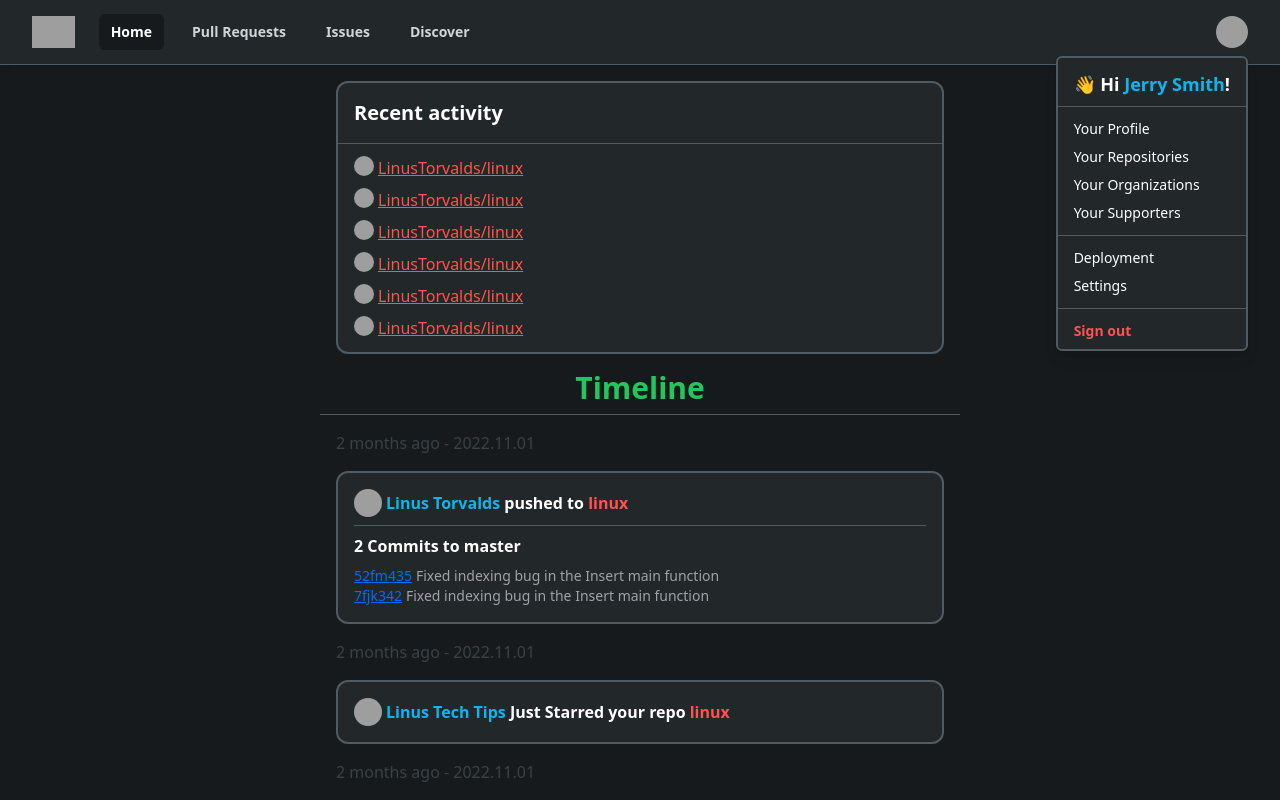
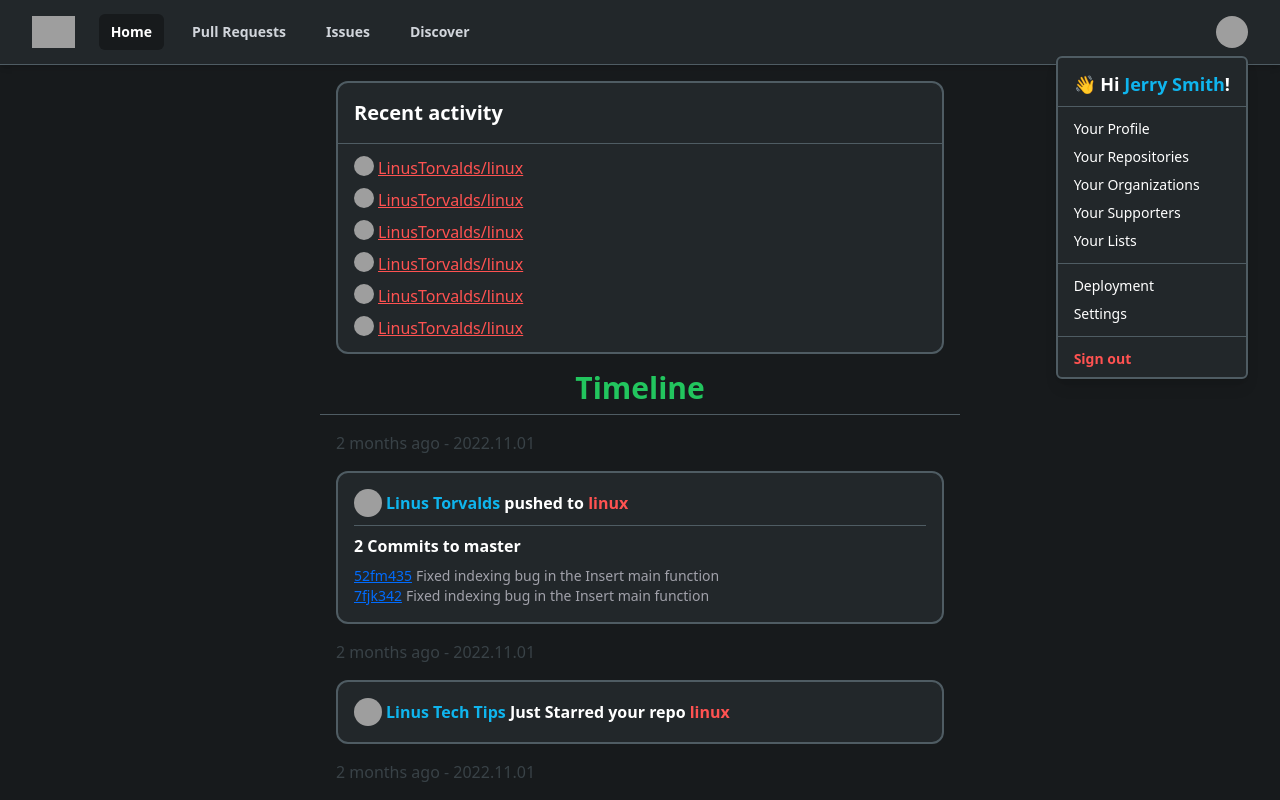
Before and after one commit to SnekAtMiskolc/Magitian, a SvelteKit app: page / in a window 1280 px wide. Both pictures are taken after a click on the button "Open user menu". Shown: the top 800 px of the page. Built offline with nearby package versions, Linux system fonts and the light colour scheme; grey boxes are pictures that could not be loaded; some icons are missing.

Commit message:
Added your Lists option in profile menu

```diff
--- a/src/components/nav/ProfileMenu.svelte
+++ b/src/components/nav/ProfileMenu.svelte
@@ -34,6 +34,7 @@
     <a href="/" class="block px-4 text-sm sm:text-md py-1 hover:bg-blue-600  text-white " role="menuitem" tabindex="-1" id="user-menu-item-0">Your Repositories</a>
     <a href="/" class="block px-4 text-sm sm:text-md py-1 hover:bg-blue-600  text-white " role="menuitem" tabindex="-1" id="user-menu-item-0">Your Organizations</a>
     <a href="/" class="block px-4 text-sm sm:text-md py-1 hover:bg-blue-600  text-white " role="menuitem" tabindex="-1" id="user-menu-item-0">Your Supporters</a>
+    <a href="/" class="block px-4 text-sm sm:text-md py-1 hover:bg-blue-600  text-white " role="menuitem" tabindex="-1" id="user-menu-item-0">Your Lists</a>
     <hr class="border-spcx-400 my-2">
     <a href="/" class="block px-4 py-1 text-sm sm:text-md hover:bg-blue-600  text-white" role="menuitem" tabindex="-1" id="user-menu-item-1">Deployment</a>
     <a href="/" class="block px-4 py-1 text-sm sm:text-md hover:bg-blue-600  text-white" role="menuitem" tabindex="-1" id="user-menu-item-1">Settings</a>
```
